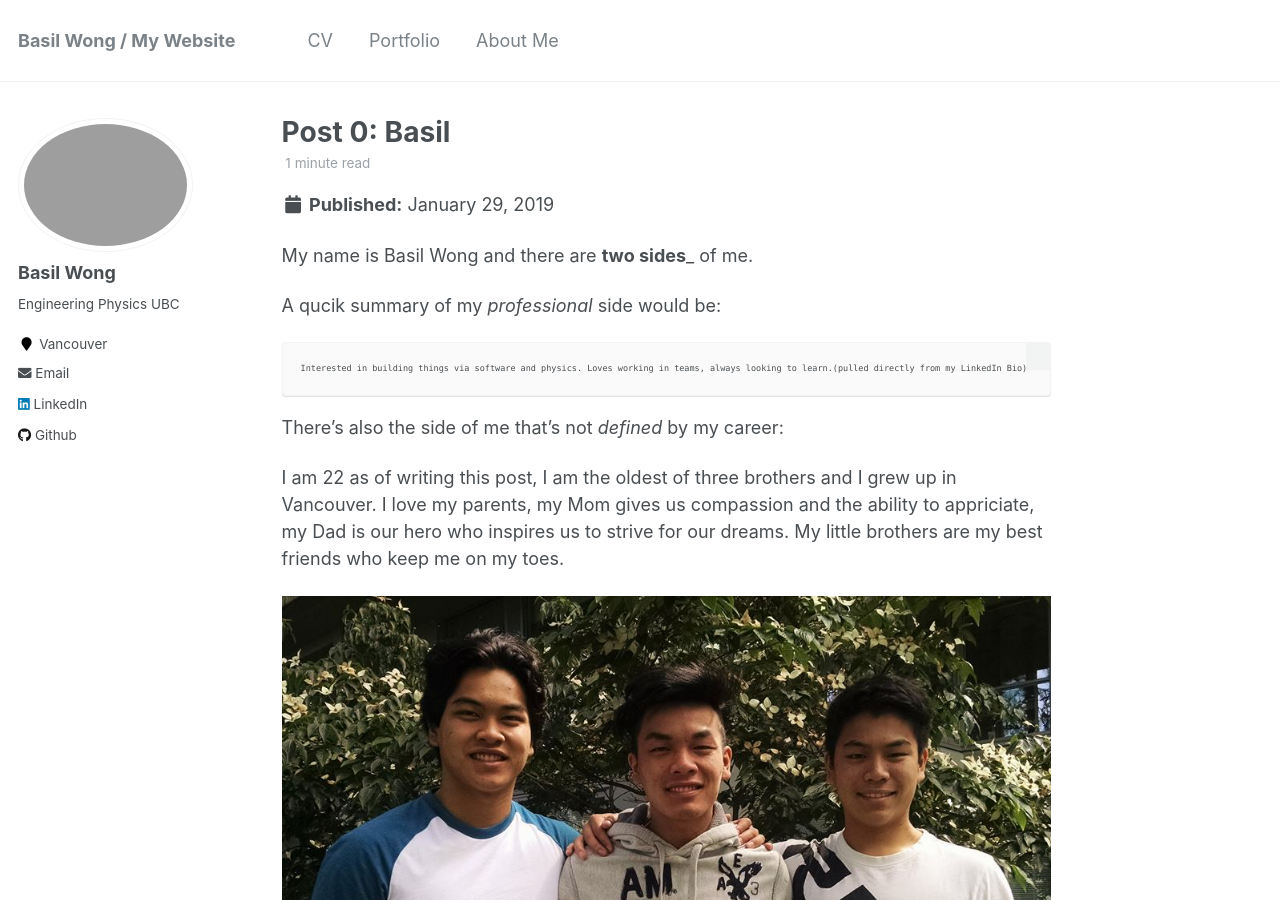
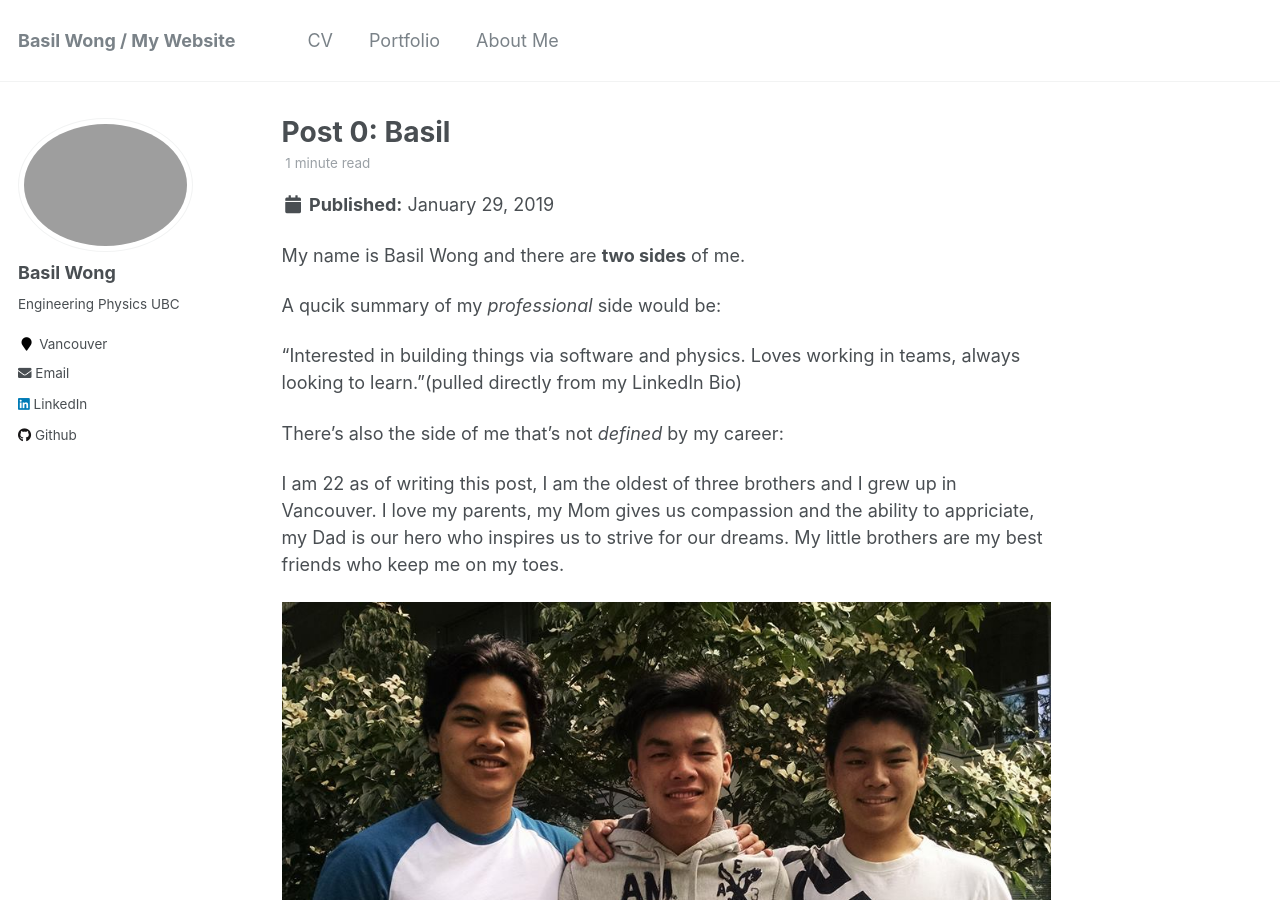
Before and after one commit to basilwong/basilwong.github.io, a Jekyll site: the page built from _posts/2012-08-14-blog-post-1.md, in a window 1280 px wide and 900 px high. Built offline with Jekyll 4.4.1, drawn with Linux system fonts in a browser that asks for light colours.

Commit message:
Fixed small errors in the pages

````diff
--- a/_posts/2012-08-14-blog-post-1.md
+++ b/_posts/2012-08-14-blog-post-1.md
@@ -6,14 +6,14 @@ tags:
   - FirstPost
 ---
 
-My name is Basil Wong and there are __two sides___ of me.
+My name is Basil Wong and there are __two sides__ of me.
 
 A qucik summary of my _professional_ side would be:
 
 
-```
-Interested in building things via software and physics. Loves working in teams, always looking to learn.(pulled directly from my LinkedIn Bio)
-```
+
+"Interested in building things via software and physics. Loves working in teams, always looking to learn."(pulled directly from my LinkedIn Bio)
+
 
 
 There's also the side of me that's not _defined_ by my career:
````
Also changed, not shown: _pages/about.md (+1 -1 lines).
